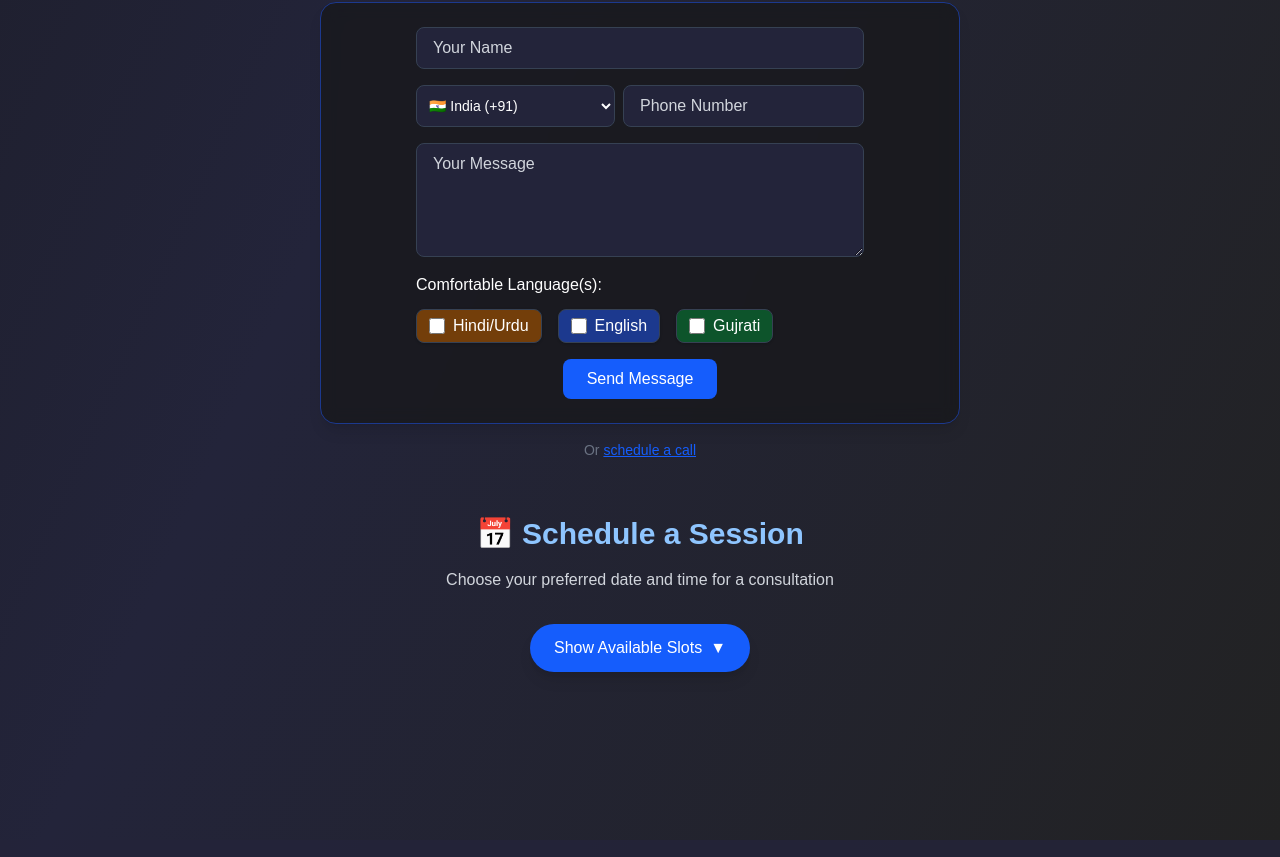
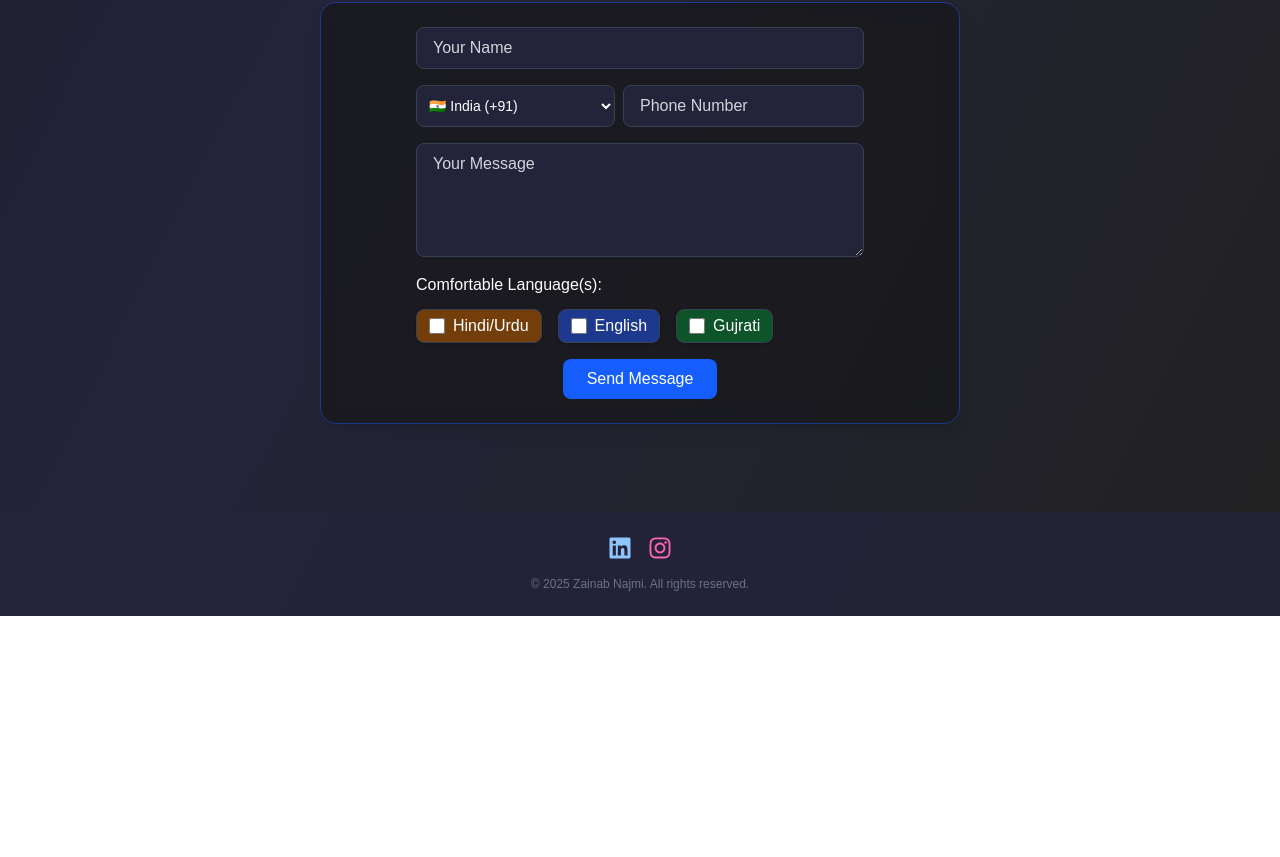
Before and after one commit to burhanNeosoft/zain1, a Next.js app: page / in a window 1280 px wide. Shown: the part 1940-2797 px from the top of the page. After the commit the page ends 2556 px from the top, so only its background shows below. Built offline with nearby package versions, Linux system fonts and the light colour scheme.

Commit message:
removed slot select btn

```diff
--- a/src/app/page.tsx
+++ b/src/app/page.tsx
@@ -22,7 +22,6 @@
   const [showPopup, setShowPopup] = useState(false);
   // Add this state for slots
   const [availableSlots, setAvailableSlots] = useState<any[]>([]);
-  const [selectedDate, setSelectedDate] = useState("");
   const [loadingSlots, setLoadingSlots] = useState(false);
 
   // New state
@@ -517,7 +516,7 @@
             <p className="text-red-600 mt-2">Failed to send. Try again.</p>
           )}
         </form>
-        <p className="mt-4 text-sm text-gray-500">
+        <p className="mt-4 text-sm text-gray-500 hidden">
           Or{" "}
           <a
             href="#"
@@ -532,7 +531,7 @@
         </p>
 
         {/* Replace the popup with this expandable section */}
-        <section className="py-14 px-4 max-w-4xl mx-auto">
+        <section className="py-14 px-4 max-w-4xl mx-auto hidden">
           <div className="text-center mb-8">
             <h2 className="text-3xl font-bold mb-4 text-blue-700 dark:text-blue-300">
               📅 Schedule a Session
```
